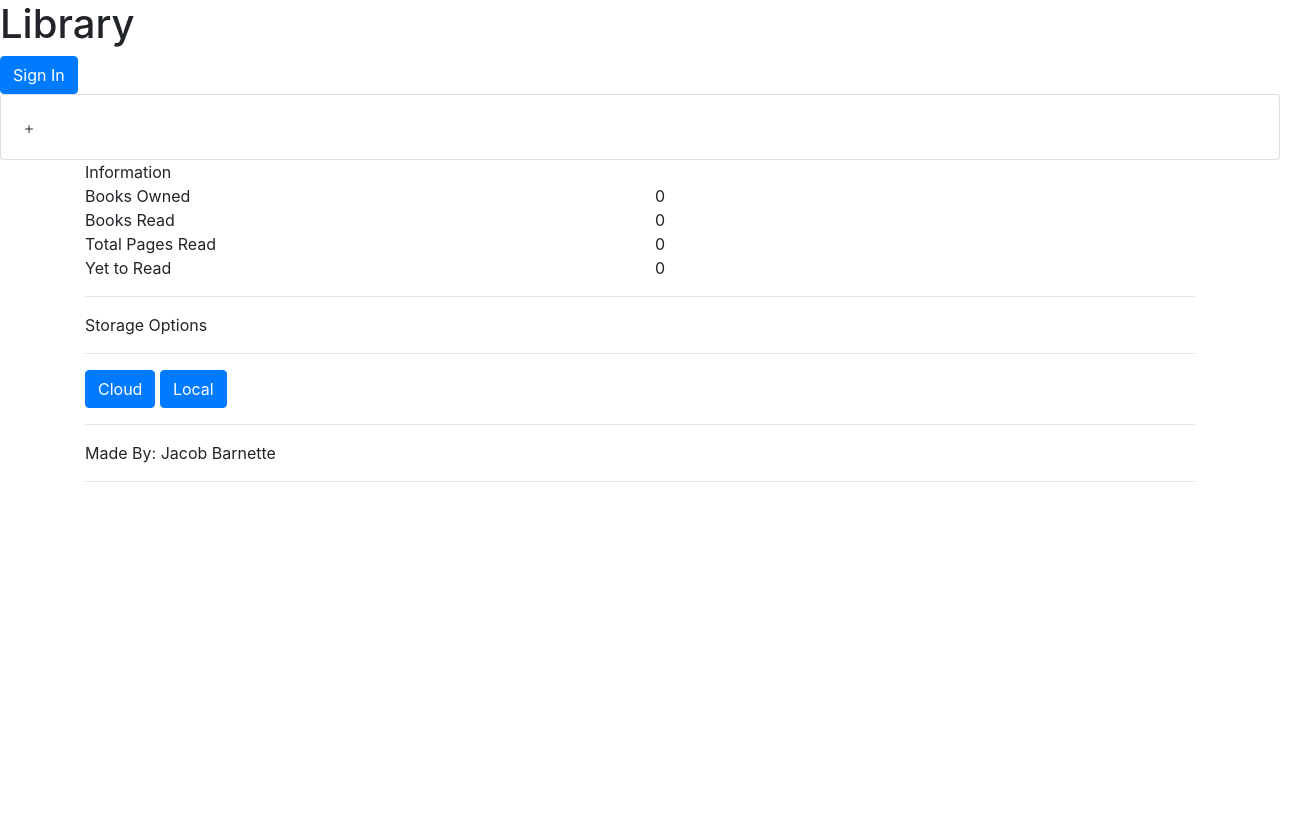
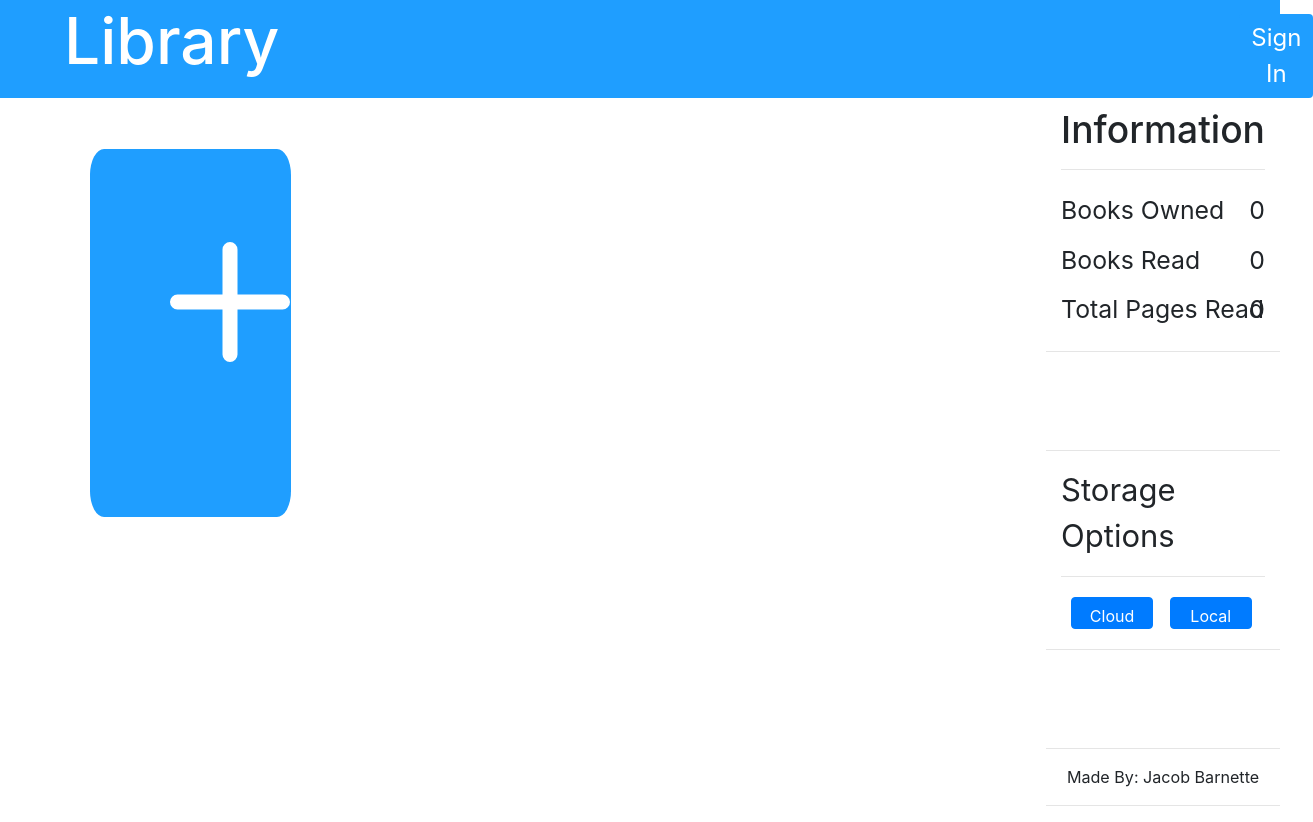
Before and after one commit to jacobbarnette/library, a plain HTML site: page index.html in a window 1280 px wide. Shown: the whole page, 1313 px wide, since content can reach past the window. Before the commit the page ends 800 px from the top, so only its background shows below. Drawn offline with nearby package versions, Linux system fonts and the light colour scheme.

Commit message:
added styling

```diff
--- a/assets/css/styles.css
+++ b/assets/css/styles.css
@@ -0,0 +1,107 @@
+:root {
+    --red: #ff3341;
+    --yellow: #ffe747;
+    --white: #ffffff;
+    --blue: #1f9eff;
+}
+
+#heading {
+    background-color: var(--blue);
+    color: var(--white);
+    text-align: center;
+    display: flex;
+}
+
+#headingText {
+    font-size: 4em;
+    margin-left: 5%;
+    margin-right: 75%;
+    margin-top: .25%;
+    margin-bottom: .25;
+}
+
+#signIn {
+    width: 6%;
+    height: 1%;
+    margin-top: 1.1%;
+    color: var(--white);
+    background-color: var(--blue);
+    border: none;
+    font-size: 1.5em;
+    transition-property: font-size;
+    transition-duration: .50s;
+}
+
+#signIn:hover {
+    font-size: 1.4em;
+}
+
+.content {
+    display: flex;
+}
+
+.card {
+    width: 18em;
+    margin-left: 7%;
+    margin-top: 4%;
+    height: 23em;
+    background-color: var(--blue);
+    border: none;
+    border-radius: 7%;
+}
+
+svg {
+    font-size: 15em;
+    margin-top: 8%;
+    color: var(--white)
+}
+.libraryStats {
+    width: 20%;
+    margin-left: 59%;
+    height: 100%;
+    font-size: 1.55em;
+    justify-content: center;
+}
+
+#libInfo {
+    text-align: center;
+    font-size: 1.5em;
+    margin-top: 5%;
+    margin-bottom: 5%;
+}
+
+.bookInfo {
+    line-height: 2em;
+}
+
+.numbers {
+    text-align: right;
+    margin-left: -100%;
+}
+
+.spacer {
+    margin-bottom: 42%;
+}
+
+.storageArea {
+  margin-bottom: 8%;
+}
+
+.storage{
+    font-size: 1.25em;
+    display: flex;
+    flex-direction: row;
+    justify-content: center;
+}
+
+.storageButtons {
+    text-align: center;
+    margin-left: 5%;
+    height: 2em;
+    width: 40%;
+}
+
+.madeBy {
+    font-size: .65em;
+    text-align: center;
+}
--- a/assets/js/script.js
+++ b/assets/js/script.js
@@ -1,4 +1,5 @@
 let myLib = [];
+let card = document.getElementById('card');
 
 function book(title, author, pages, read) {
     this.title = title;
@@ -10,3 +11,8 @@ function book(title, author, pages, read) {
 book.prototype.info = function () {
     console.log(`${this.title} by ${this.author}, ${pages}, ${read}`);
 }
+
+// card.addEventListener('mouseover', function(){
+//     console.log('hi');
+//     card.className = 'shadow p-3 mb-5 rounded';
+// });
--- a/index.html
+++ b/index.html
@@ -7,16 +7,18 @@
 
         <!-- Bootstrap CSS -->
         <link rel="stylesheet" href="https://cdn.jsdelivr.net/npm/bootstrap@4.5.3/dist/css/bootstrap.min.css" integrity="sha384-TX8t27EcRE3e/ihU7zmQxVncDAy5uIKz4rEkgIXeMed4M0jlfIDPvg6uqKI2xXr2" crossorigin="anonymous">
-
+        <!-- My CSS-->
+        <link rel="stylesheet" href="assets/css/styles.css">
         <title>library</title>
     </head>
     <body>
         <header id="heading">
             <h1 id="headingText">Library</h1>
-          <button class="btn btn-primary">Sign In</button>
+            <button id="signIn" class="btn btn-primary">Sign In</button>
         </header>
       <!--Book Area-->
-      <div class="card">
+      <div class="content">
+            <div id="card" class="card">
                 <div class="card-body">
                     <svg width="1em" height="1em" viewBox="0 0 16 16" class="bi bi-plus" fill="currentColor" xmlns="http://www.w3.org/2000/svg">
                         <path fill-rule="evenodd" d="M8 4a.5.5 0 0 1 .5.5v3h3a.5.5 0 0 1 0 1h-3v3a.5.5 0 0 1-1 0v-3h-3a.5.5 0 0 1 0-1h3v-3A.5.5 0 0 1 8 4z"/>
@@ -24,41 +26,47 @@
                 </div>
             </div>
    <!--Book stat table-->
+            <div class="libraryStats">
                 <div class="container">
-            <header>Information</header>
+                  <h2 id='libInfo'>Information</h2>
+                    <hr>
+                    <div class="bookInfo">
                         <div class="row">
                             <div class="col">Books Owned</div>
-                <div class="col">0</div>
+                            <div class="col numbers">0</div>
                         </div>
                         <div class="row">
                             <div class="col">Books Read</div>
-                    <div class="col">0</div>
+                            <div class="col numbers">0</div>
                         </div>
                         <div class="row">
                             <div class="col">Total Pages Read</div>
-                    <div class="col">0</div>
-                </div>
-                <div class="row">
-                    <div class="col">Yet to Read</div>
-                    <div class="col">0</div>
+                            <div class="col numbers">0</div>
                         </div>
                     </div>
-        <div class="container">
+                </div>
+                <hr class="spacer">
                 <hr>
-            <p>Storage Options</p>
+                    <div class="container storageArea">
+                       <p class="storage">Storage Options</p>
                         <hr>
-            <button class="btn btn-primary">Cloud</button>
-            <button class="btn btn-primary">Local</button>
+                        <button class="btn storageButtons btn-primary">Cloud</button>
+                        <button class="btn storageButtons btn-primary">Local</button>
                     </div>
-        <div class="container">
+                    <hr class='spacer'>
                     <hr>
+                    <div class="container madeBy">
                         <p>Made By: Jacob Barnette</p>
+                    </div>
                     <hr>
             </div>
+        </div>
+
 
 
     <!-- Option 1: jQuery and Bootstrap Bundle (includes Popper) -->
     <script src="https://code.jquery.com/jquery-3.5.1.slim.min.js" integrity="sha384-DfXdz2htPH0lsSSs5nCTpuj/zy4C+OGpamoFVy38MVBnE+IbbVYUew+OrCXaRkfj" crossorigin="anonymous"></script>
     <script src="https://cdn.jsdelivr.net/npm/bootstrap@4.5.3/dist/js/bootstrap.bundle.min.js" integrity="sha384-ho+j7jyWK8fNQe+A12Hb8AhRq26LrZ/JpcUGGOn+Y7RsweNrtN/tE3MoK7ZeZDyx" crossorigin="anonymous"></script>
+    <script src="assets/js/script.js"></script>
    </body>
 </html>
```
Lines whose indentation alone changed are shown as unchanged.
